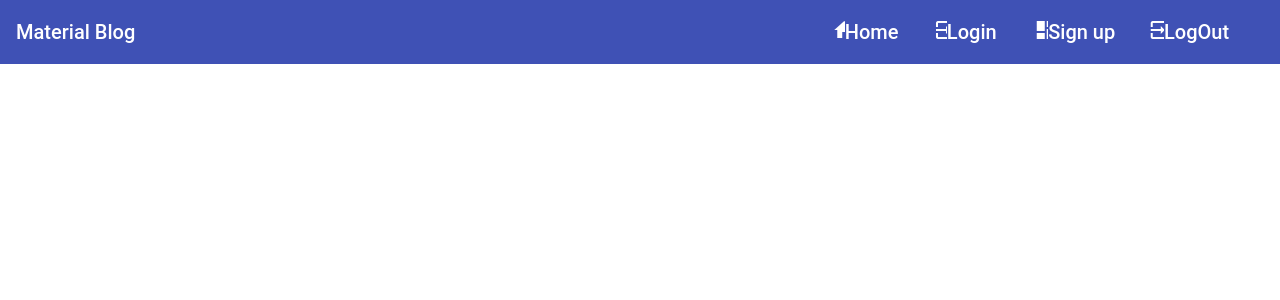
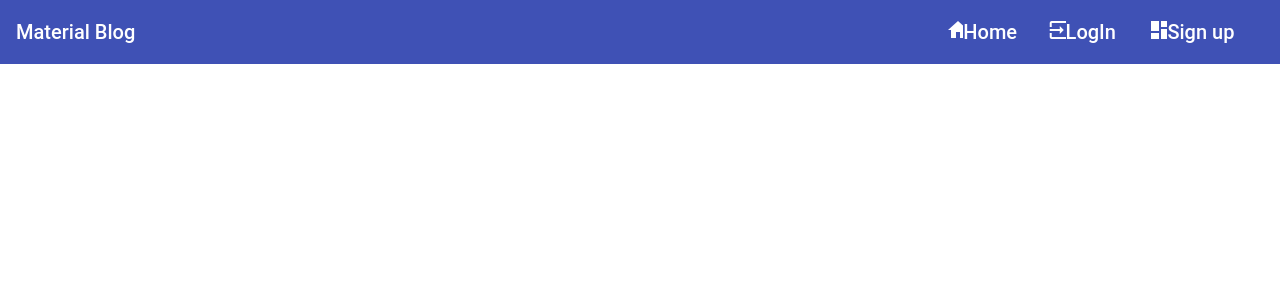
Before and after one commit to garengh4/slapples_devsec, an Angular app: page / in a window 1280 px wide. Shown: the top 300 px of the page. Built offline with nearby package versions, Linux system fonts and the light colour scheme.

Commit message:
need to fix angular emplate html

```diff
--- a/src/app/app.component.html
+++ b/src/app/app.component.html
@@ -2,7 +2,7 @@
   <mat-sidenav-content>
     <mat-toolbar color="primary">
       <div>
-        <a routerLink="/">Material Blog</a>
+        <a routerLink="home">Material Blog</a>
       </div>
       <div fxFlex fxLayout fxLayoutAlign="flex-end" fxHide.xs>
         <ul fxLayout fxLayoutGap="20px" class="navigation-items">
@@ -12,30 +12,28 @@
             </a>
           </li>
 
-          <!-- <li *ngIf="showAdminBoard">
-            <a routerLink="/admin">Admin Board</a>
-          </li> -->
+          <li class="nav-item" *ngIf="showAdminBoard">
+            <a href="/admin" class="nav-link" routerLink="admin">Dashboard</a>
+          </li>
 
-          <li class="nav-item" *ngIf="showAdminBoard"><a href="/admin" class="nav-link" routerLink="admin">Admin Board</a></li>
-
-          <li>
+          <li *ngIf="!isLoggedIn">
             <a routerLink="/login">
-              <mat-icon class="icon">input</mat-icon><span>Login</span>
+              <mat-icon class="icon">input</mat-icon><span>LogIn</span>
             </a>
           </li>
-          <li>
+          <li *ngIf="!isLoggedIn">
             <a routerLink="/signup">
               <mat-icon class="icon">dashboard</mat-icon><span>Sign up</span>
             </a>
           </li>
-          <li>
+          <li *ngIf="isLoggedIn">
             <a (click)="logout()">
               <mat-icon class="icon">input</mat-icon><span>LogOut</span>
             </a>
           </li>
           <li>
             <a routerLink="/profile" *ngIf="isLoggedIn">
-              <span > {{ username }}</span>
+              <span>Hello {{ username }}</span>
             </a>
           </li>
         </ul>
--- a/src/app/profile/profile.component.css
+++ b/src/app/profile/profile.component.css
@@ -11,6 +11,6 @@
 .main-div{
   padding-top: 20px;
   display: flex;
-  justify-content: center;
-  align-items: center;
+  justify-content: left;
+  padding-left: 20px;
 }
--- a/src/app/profile/profile.component.html
+++ b/src/app/profile/profile.component.html
@@ -14,4 +14,8 @@
     </mat-card-content>
   </mat-card>
 </div>
+
+<button onclick="displayuser()">HELLO</button>
+
+
 <ng-template #loggedOut> Please login. </ng-template>
--- a/src/app/profile/profile.component.ts
+++ b/src/app/profile/profile.component.ts
@@ -13,6 +13,6 @@ export class ProfileComponent implements OnInit {
 
   ngOnInit(): void {
     this.currentUser = this.tokenStorage.getUser();
+    console.log(this.currentUser)
   }
-
 }
--- a/src/index.html
+++ b/src/index.html
@@ -7,8 +7,6 @@
   <base href="/">
   <meta name="viewport" content="width=device-width, initial-scale=1">
   <link rel="icon" type="image/x-icon" href="favicon.ico">
-  <link rel="stylesheet" href="https://stackpath.bootstrapcdn.com/bootstrap/4.4.1/css/bootstrap.min.css"
-    integrity="sha384-Vkoo8x4CGsO3+Hhxv8T/Q5PaXtkKtu6ug5TOeNV6gBiFeWPGFN9MuhOf23Q9Ifjh" crossorigin="anonymous" />
 </head>
 
 <body>
```
